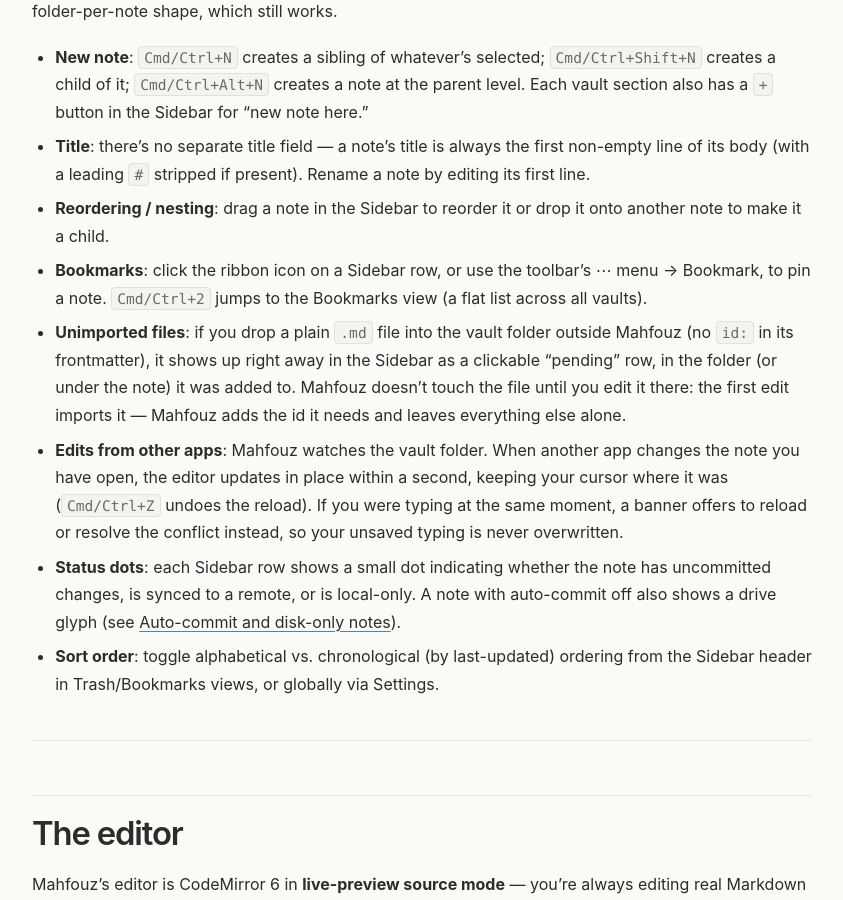
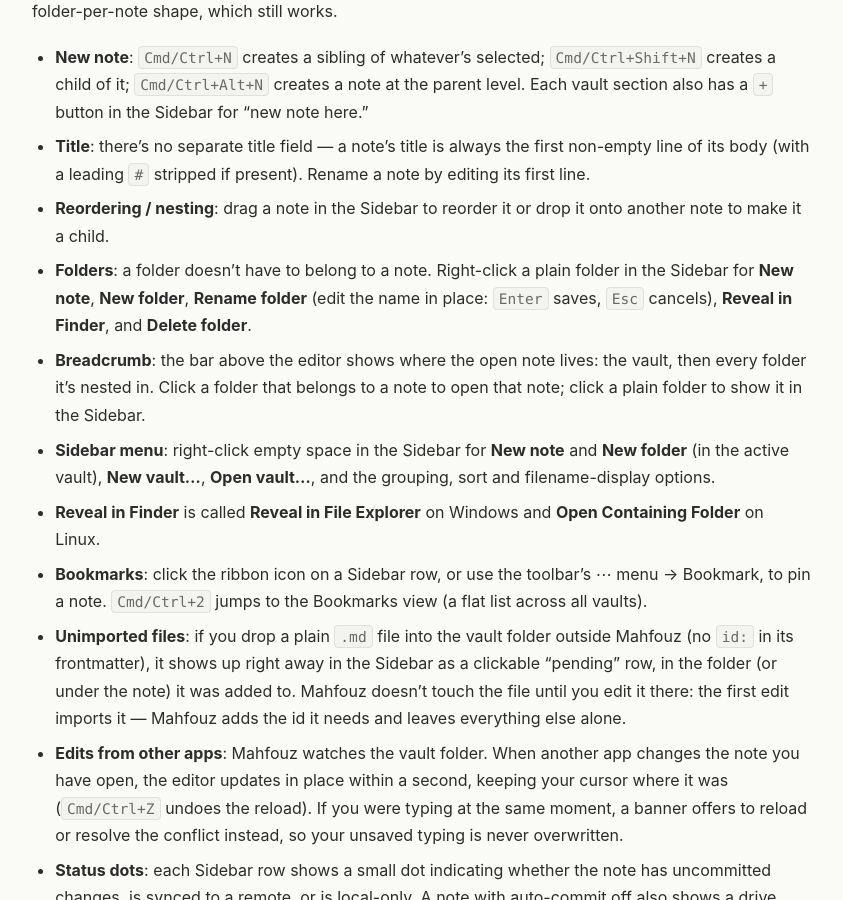
Before and after one commit to mahfouz-app/docs, a Jekyll site: the page built from guide.md, in a window 1280 px wide and 900 px high, scrolled down 1429 px. Shown: the whole window, without its empty margins (218-1061 px from the left). Built offline with Jekyll 4.4.1, drawn with Linux system fonts in a browser that asks for light colours; some of the changed text lies outside the part shown.

Commit message:
docs: folders, breadcrumb, sidebar menu, per-OS reveal label
Co-Authored-By: Claude Opus 5.5 <noreply@anthropic.com>

```diff
--- a/HELP.md
+++ b/HELP.md
@@ -61,6 +61,19 @@ one-folder-per-note shape, which still works.
   present). Rename a note by editing its first line.
 - **Reordering / nesting**: drag a note in the Sidebar to reorder it or
   drop it onto another note to make it a child.
+- **Folders**: a folder doesn't have to belong to a note. Right-click a
+  plain folder in the Sidebar for **New note**, **New folder**, **Rename
+  folder** (edit the name in place: `Enter` saves, `Esc` cancels),
+  **Reveal in Finder**, and **Delete folder**.
+- **Breadcrumb**: the bar above the editor shows where the open note
+  lives: the vault, then every folder it's nested in. Click a folder that
+  belongs to a note to open that note; click a plain folder to show it in
+  the Sidebar.
+- **Sidebar menu**: right-click empty space in the Sidebar for **New
+  note** and **New folder** (in the active vault), **New vault…**, **Open
+  vault…**, and the grouping, sort and filename-display options.
+- **Reveal in Finder** is called **Reveal in File Explorer** on Windows
+  and **Open Containing Folder** on Linux.
 - **Bookmarks**: click the ribbon icon on a Sidebar row, or use the
   toolbar's ⋯ menu → Bookmark, to pin a note. `Cmd/Ctrl+2` jumps to the
   Bookmarks view (a flat list across all vaults).
@@ -210,7 +223,8 @@ Right-aligned at the end of the toolbar:
   right-clicking the note in the Sidebar (minus "Open in new tab"):
   **Present**, **Export…**, **New child note**, **New folder**,
   **Bookmark** / **Remove bookmark**, **Move…**, **Rename**, **Duplicate**,
-  **Copy name**, **Copy as wikilink**, **Copy ID**, **Reveal in Finder**,
+  **Copy name**, **Copy as wikilink**, **Copy ID**, **Reveal in Finder**
+  (**Reveal in File Explorer** on Windows, **Open Containing Folder** on Linux),
   **Revisions** (opens the note's history in the Details section), and **Delete** (danger). Each
   item shows its keyboard shortcut.
 
@@ -343,7 +357,7 @@ The sidebar's sections, in order:
 - **Details** — Created, Created by, Updated, Last edited by and Path,
   then the note's [history](#history--trash). These rows come from git
   and the file on disk, so they're read-only; Path reveals the file in
-  Finder. Click a row's label to choose whether it also shows in the
+  your file manager. Click a row's label to choose whether it also shows in the
   attributes block in the document.
 - **Backlinks** — see [Links](#links-wikilinks--backlinks).
 - **Tags** — the note's tags; click one to filter by it.
@@ -741,6 +755,7 @@ Remappable app shortcuts (`.config/settings.md`, `## Shortcuts` table).
 | `Mod+4` | Go to trash |
 | `Mod+5` | Go to search |
 | — | Toggle auto-commit for note (no default key) |
+| `Mod+Shift+R` | Reveal the active note in Finder / File Explorer (row `reveal_in_file_manager`; an older `reveal_in_finder` row still works and is renamed on the next write) |
 | `Mod+Shift+P` | Present active note as slides (a plugin command: its row is `mahfouz/slidev:present-fullscreen`) |
 
 Fixed editor shortcuts (not remappable):
```
